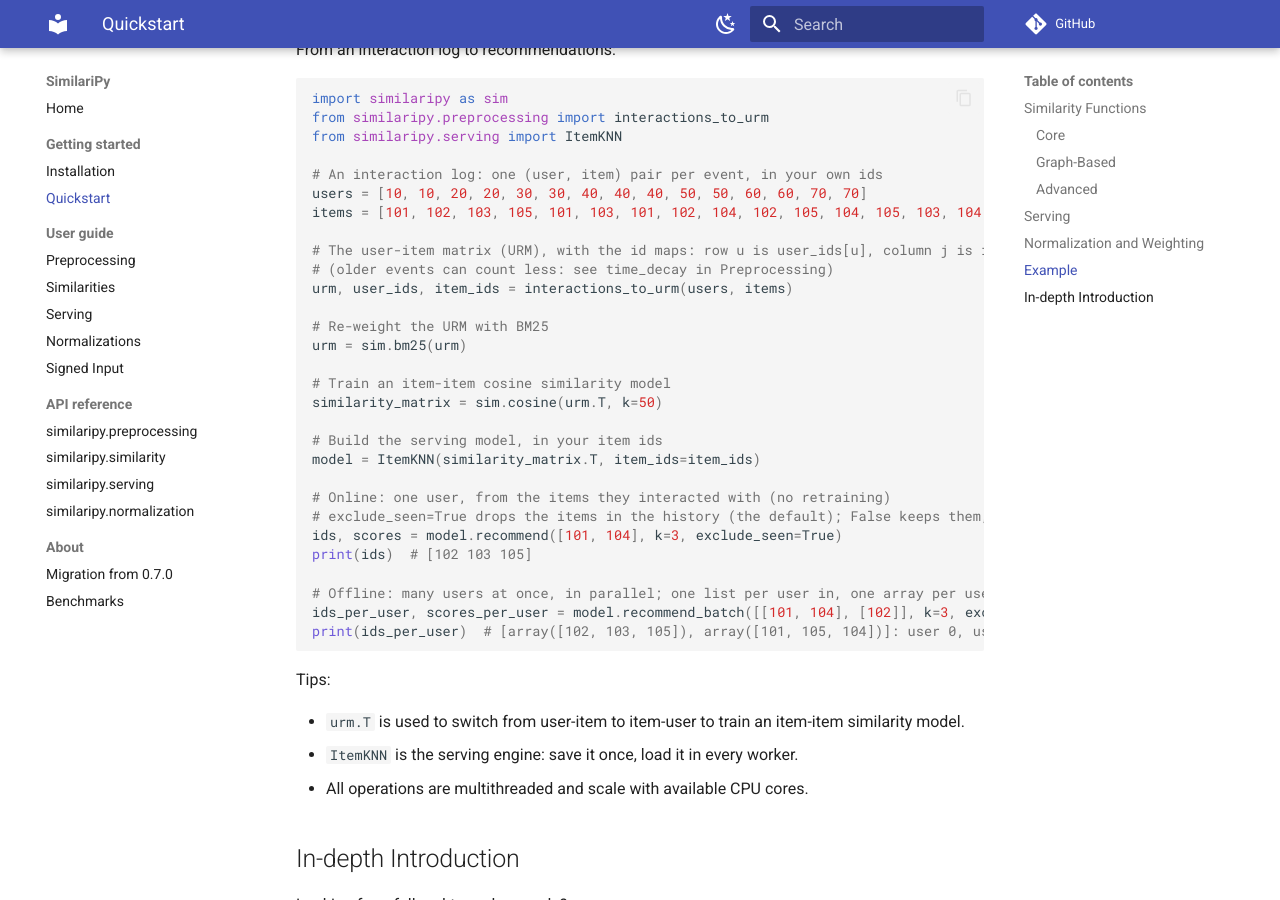
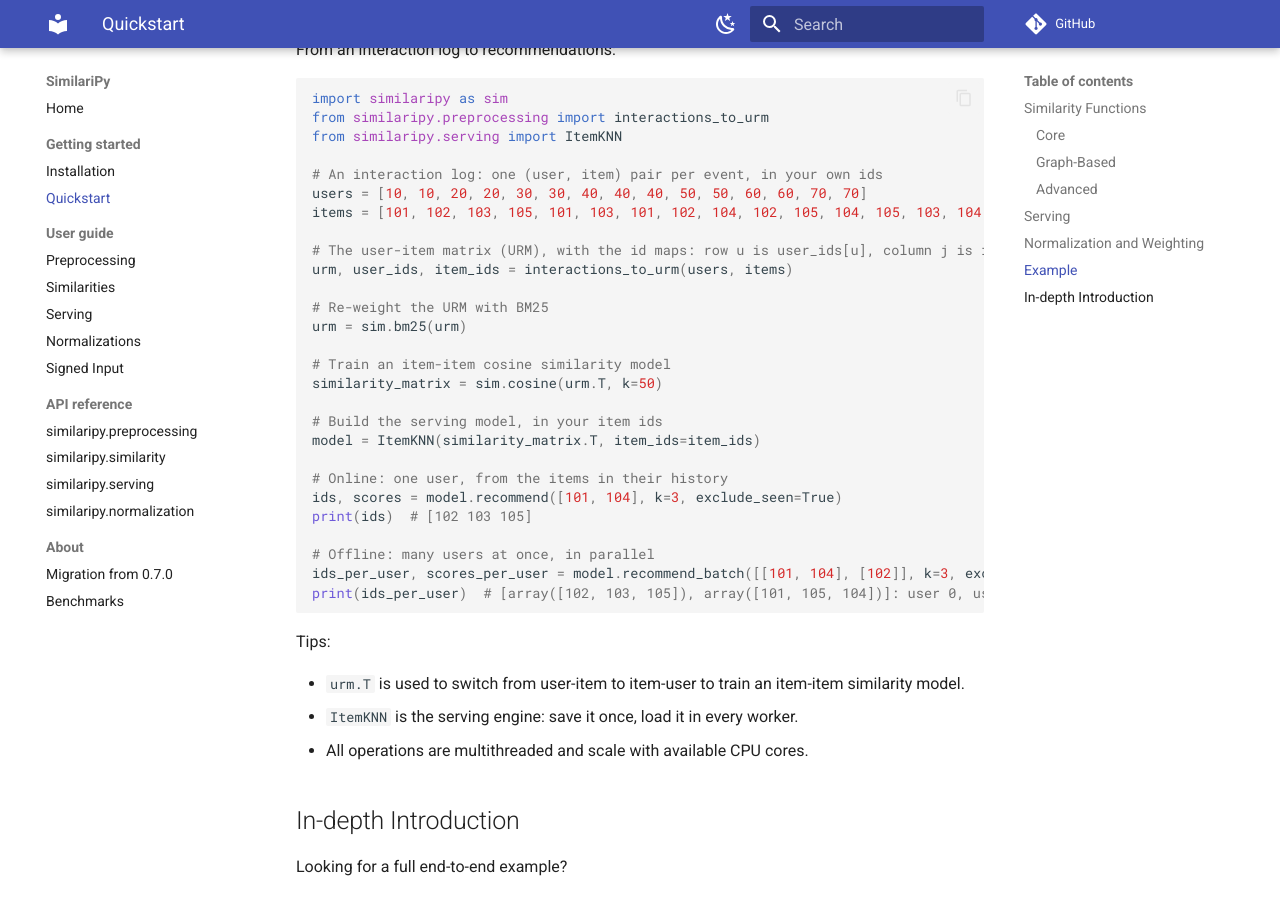
Before and after one commit to bogliosimone/similaripy, an MkDocs documentation site: the page built from docs/guide.md, in a window 1280 px wide and 900 px high, scrolled down 1744 px. Built offline with MkDocs 1.6.1 and Material for MkDocs 9.7.7, drawn with Linux system fonts in a browser that asks for light colours; comment, search, counter and statistics services are not loaded.

Commit message:
Docs: Quickstart comments trimmed to one line per step

````diff
--- a/docs/guide.md
+++ b/docs/guide.md
@@ -66,7 +66,6 @@ users = [10, 10, 20, 20, 30, 30, 40, 40, 40, 50, 50, 60, 60, 70, 70]
 items = [101, 102, 103, 105, 101, 103, 101, 102, 104, 102, 105, 104, 105, 103, 104]
 
 # The user-item matrix (URM), with the id maps: row u is user_ids[u], column j is item_ids[j]
-# (older events can count less: see time_decay in Preprocessing)
 urm, user_ids, item_ids = interactions_to_urm(users, items)
 
 # Re-weight the URM with BM25
@@ -78,12 +77,11 @@ similarity_matrix = sim.cosine(urm.T, k=50)
 # Build the serving model, in your item ids
 model = ItemKNN(similarity_matrix.T, item_ids=item_ids)
 
-# Online: one user, from the items they interacted with (no retraining)
-# exclude_seen=True drops the items in the history (the default); False keeps them, e.g. music or grocery
+# Online: one user, from the items in their history
 ids, scores = model.recommend([101, 104], k=3, exclude_seen=True)
 print(ids)  # [102 103 105]
 
-# Offline: many users at once, in parallel; one list per user in, one array per user out
+# Offline: many users at once, in parallel
 ids_per_user, scores_per_user = model.recommend_batch([[101, 104], [102]], k=3, exclude_seen=True)
 print(ids_per_user)  # [array([102, 103, 105]), array([101, 105, 104])]: user 0, user 1
 ```
````
Also changed, not shown: README.md (+2 -4 lines).
